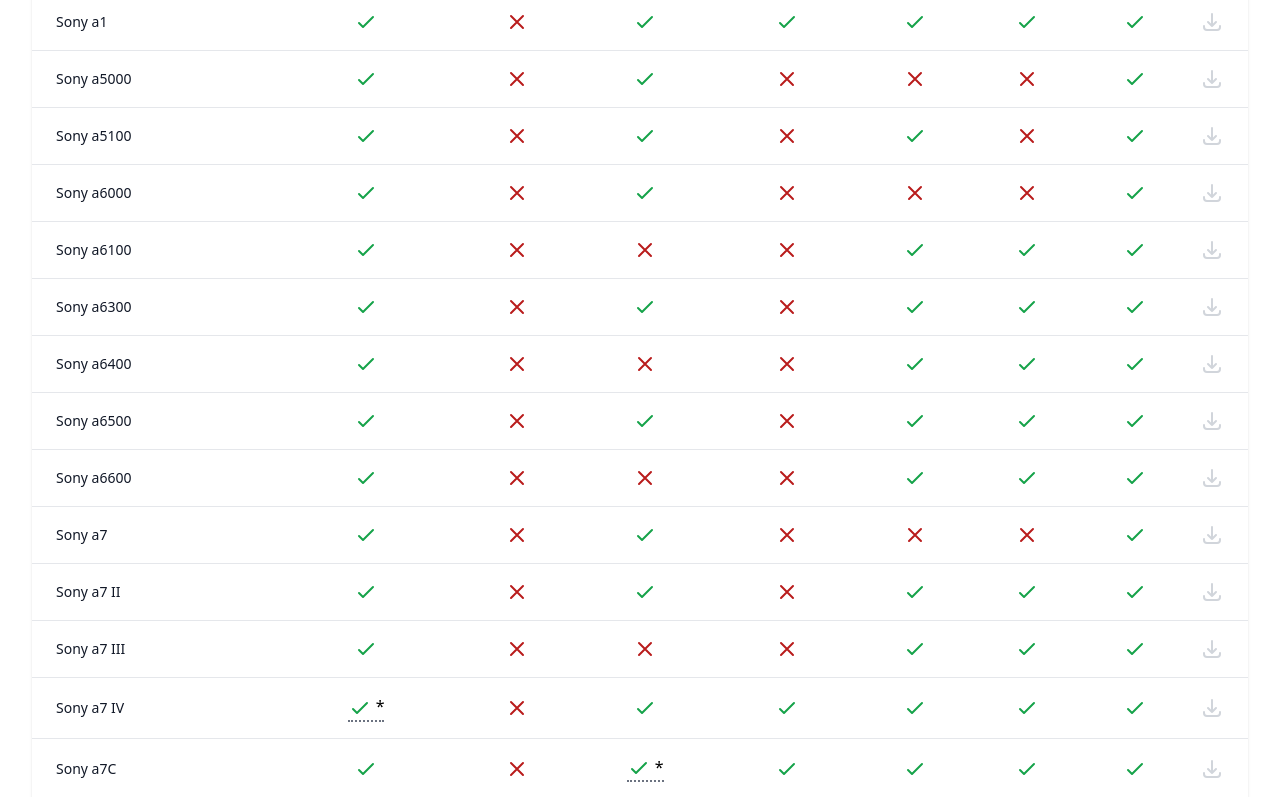
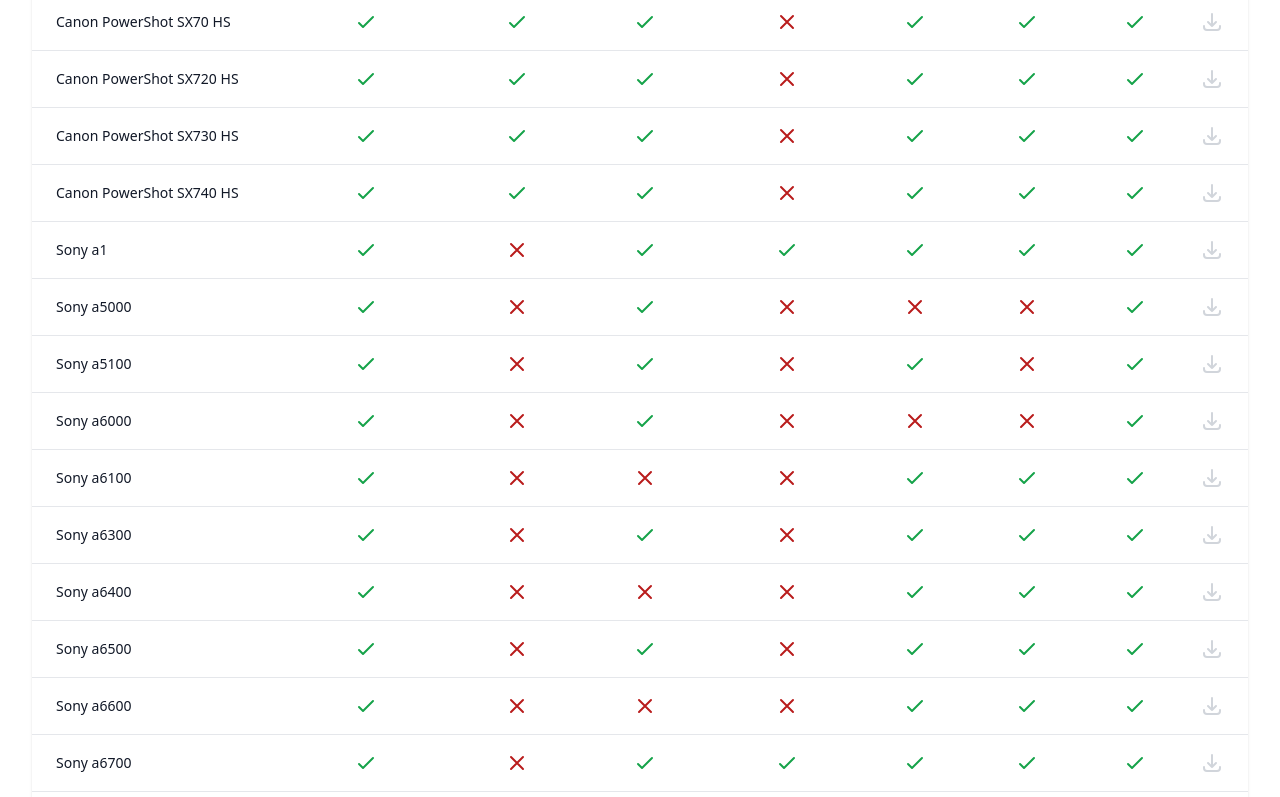
Before and after one commit to gswirski/shutter-website, a Next.js app: page /cameras in a window 1280 px wide. Shown: the part 4415-5212 px from the top of the page. Built offline with nearby package versions, Linux system fonts and the light colour scheme.

Commit message:
updated camera list

```diff
--- a/components/cameras.js
+++ b/components/cameras.js
@@ -1,18 +1,17 @@
 const sonyList = [
   'a1', 'a9', 'a9 II', 'a7', 'a7 II', 'a7 III', 'a7 IV', 'a7C', 'a7R', 'a7R II', 'a7R III', 'a7R IV', 'a7R V',
-  'a7S', 'a7S II', 'a7S III', 'a5000', 'a5100', 'a6000', 'a6100', 'a6300', 'a6400', 'a6500', 'a6600',
+  'a7S', 'a7S II', 'a7S III', 'a5000', 'a5100', 'a6000', 'a6100', 'a6300', 'a6400', 'a6500', 'a6600', 'a6700',
   'FX3', 'FX30', 'RX1 II', 'RX10 II', 'RX10 III', 'RX10 IV', 'RX100 III', 'RX100 IV', 'RX100 V', 'RX100 VI',
   'RX100 VII', 'HX400V', 'HX60V', 'HX80', 'HX90V', 'WX500', 'NEX-5R', 'NEX-5T', 'NEX-6',
-  'ZV-1', 'ZV-E10'
+  'ZV-1', 'ZV-1 II', 'ZV-1F', 'ZV-E1', 'ZV-E10'
 ];
 
-const noLongerSupported = ['a7 IV'];
 const noFocus = ['a7 III', 'a7R III', 'a6100', 'a6400', 'a6600', 'RX10 IV'];
 const noWideFocus = ['a9', 'a9 II', 'a7C', 'a7R IV', 'a7S III', 'FX3', 'RX100 VII', 'ZV-1', 'ZV-E10'];
 const trackingFocus = ['a1', 'a7 IV'];
-const focusBracketing = ['a1', 'a9', 'a9 II', 'a7 IV', 'a7C', 'a7R IV', 'a7R V', 'a7S III', 'FX3', 'FX30', 'RX100 VII', 'ZV-1', 'ZV-E10']
+const focusBracketing = ['a6700', 'a1', 'a9', 'a9 II', 'a7 IV', 'a7C', 'a7R IV', 'a7R V', 'a7S III', 'FX3', 'FX30', 'RX100 VII', 'ZV-1', 'ZV-1 II', 'ZV-1F', 'ZV-E1', 'ZV-E10'];
 const noVideo = ['a7', 'a7R', 'a5000', 'a6000', 'RX1 II'];
-const noBurst = ['a7', 'a7R', 'a7S', 'a5000', 'a5100', 'a6000', 'RX100 III', 'HX400V', 'NEX-5R', 'NEX-5T', 'NEX=6'];
+const noBurst = ['a7', 'a7R', 'a7S', 'a5000', 'a5100', 'a6000', 'RX100 III', 'HX400V', 'NEX-5R', 'NEX-5T', 'NEX-6'];
 const noBulb = ['HX400V', 'HX60V', 'HX80', 'HX90V', 'WX500', 'NEX-5R', 'NEX-5T', 'NEX-6']
 
 const sonyCameras = sonyList
@@ -35,7 +34,6 @@
     return {
       name: `Sony ${camera}`,
       support: true,
-      expiredSupport: noLongerSupported.includes(camera),
       video: !noVideo.includes(camera),
       burst: !noBurst.includes(camera),
       bulb: !noBulb.includes(camera),
@@ -47,7 +45,7 @@
 
 
 const canonEosList = [
-"R", "Ra", "RP", "R3", "R5", "R5 C", "R6", "R7", "R10",
+"R", "Ra", "RP", "R3", "R5", "R5 C", "R6", "R6 II", "R7", "R8", "R10", "R50", "R100",
 "M10", "M100", "M200", "M5", "M50", "M50 II", "M6", "M6 II",
 "5D IV", "6D", "6D II",
 "70D", "77D", "80D", "90D",
--- a/pages/cameras.js
+++ b/pages/cameras.js
@@ -127,17 +127,7 @@
                             <div className="text-sm font-medium text-gray-900">{camera.name}</div>
                           </td>
                           <td className="px-6 py-4 whitespace-nowrap text-center">
-                            { camera.expiredSupport &&
-                                <span className="border-b-2 border-gray-500 border-dotted inline-block has-tooltip">
-                                  <span className="tooltip text-gray-500 text-sm">
-                                    Only firmware &lt; 2.00.
-                                  </span>
-                                  <CheckIcon className="w-6 h-6 text-green-600 mx-auto inline-block" /> *
-                                </span>
-                              }
-                            { !camera.expiredSupport &&
-                              <CheckIcon className="w-6 h-6 text-green-600 mx-auto" />
-                            }
+                            <CheckIcon className="w-6 h-6 text-green-600 mx-auto" />
                           </td>
                           <td className="px-6 py-4 whitespace-nowrap">
                           { camera.import
```
